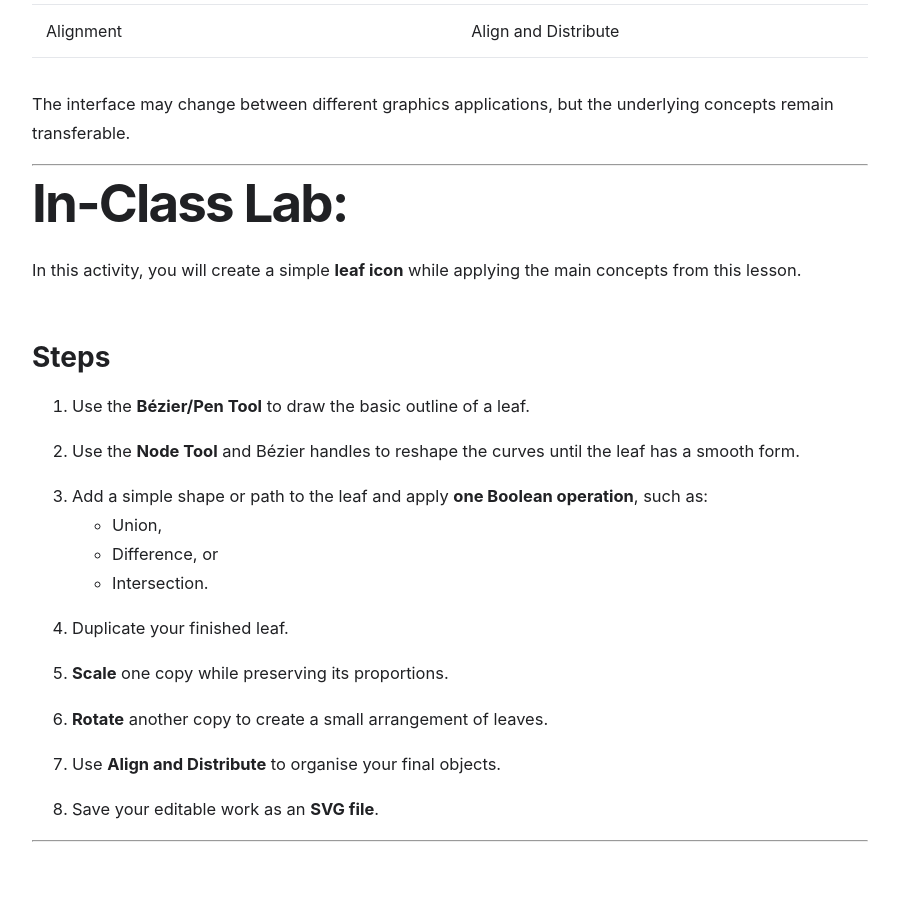
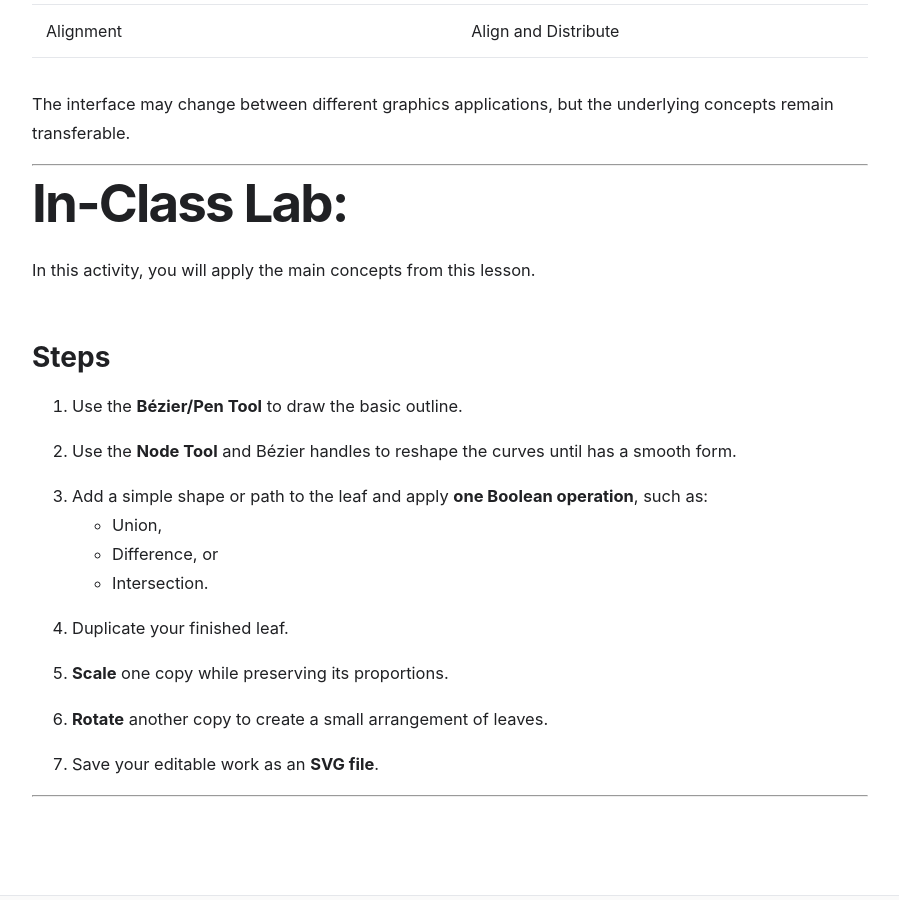
Before and after one commit to HanoCat/digital-graphics-foundations, a Jekyll site: the page built from lessons/03-vector-geometry-transformations.md, in a window 1280 px wide and 900 px high, scrolled down 13954 px. Shown: the whole window, without its empty margins (190-1089 px from the left). Built offline with Jekyll 4.4.1, drawn with Linux system fonts in a browser that asks for light colours.

Commit message:
fix the lab

```diff
--- a/lessons/03-vector-geometry-transformations.md
+++ b/lessons/03-vector-geometry-transformations.md
@@ -452,13 +452,13 @@ The interface may change between different graphics applications, but the underl
 
 # In-Class Lab:
 
-In this activity, you will create a simple **leaf icon** while applying the main concepts from this lesson.
+In this activity, you will apply the main concepts from this lesson.
 
 ## Steps
 
-1. Use the **Bézier/Pen Tool** to draw the basic outline of a leaf.
+1. Use the **Bézier/Pen Tool** to draw the basic outline.
 
-2. Use the **Node Tool** and Bézier handles to reshape the curves until the leaf has a smooth form.
+2. Use the **Node Tool** and Bézier handles to reshape the curves until has a smooth form.
 
 3. Add a simple shape or path to the leaf and apply **one Boolean operation**, such as:
    - Union,
@@ -471,8 +471,6 @@ In this activity, you will create a simple **leaf icon** while applying the main
 
 6. **Rotate** another copy to create a small arrangement of leaves.
 
-7. Use **Align and Distribute** to organise your final objects.
-
-8. Save your editable work as an **SVG file**.
+7. Save your editable work as an **SVG file**.
 
 ---
```
